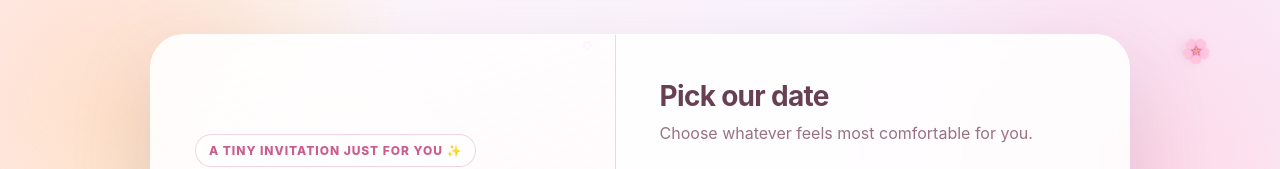
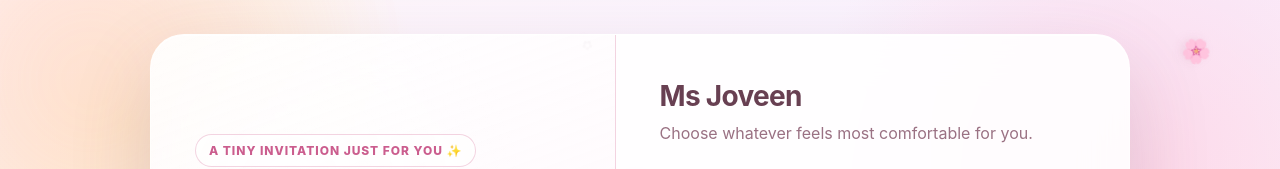
Before and after one commit to hjiayuan/go-where-now, a plain HTML site: page index.html in a window 1280 px wide. Shown: the top 169 px of the page. Drawn offline with nearby package versions, Linux system fonts and the light colour scheme.

Commit message:
Update index.html

```diff
--- a/index.html
+++ b/index.html
@@ -696,7 +696,7 @@
 
       <div class="form-panel" id="formPanel">
         <div class="form-header">
-          <h2>Pick our date</h2>
+          <h2>Ms Joveen</h2>
           <p>Choose whatever feels most comfortable for you.</p>
         </div>
 
```
